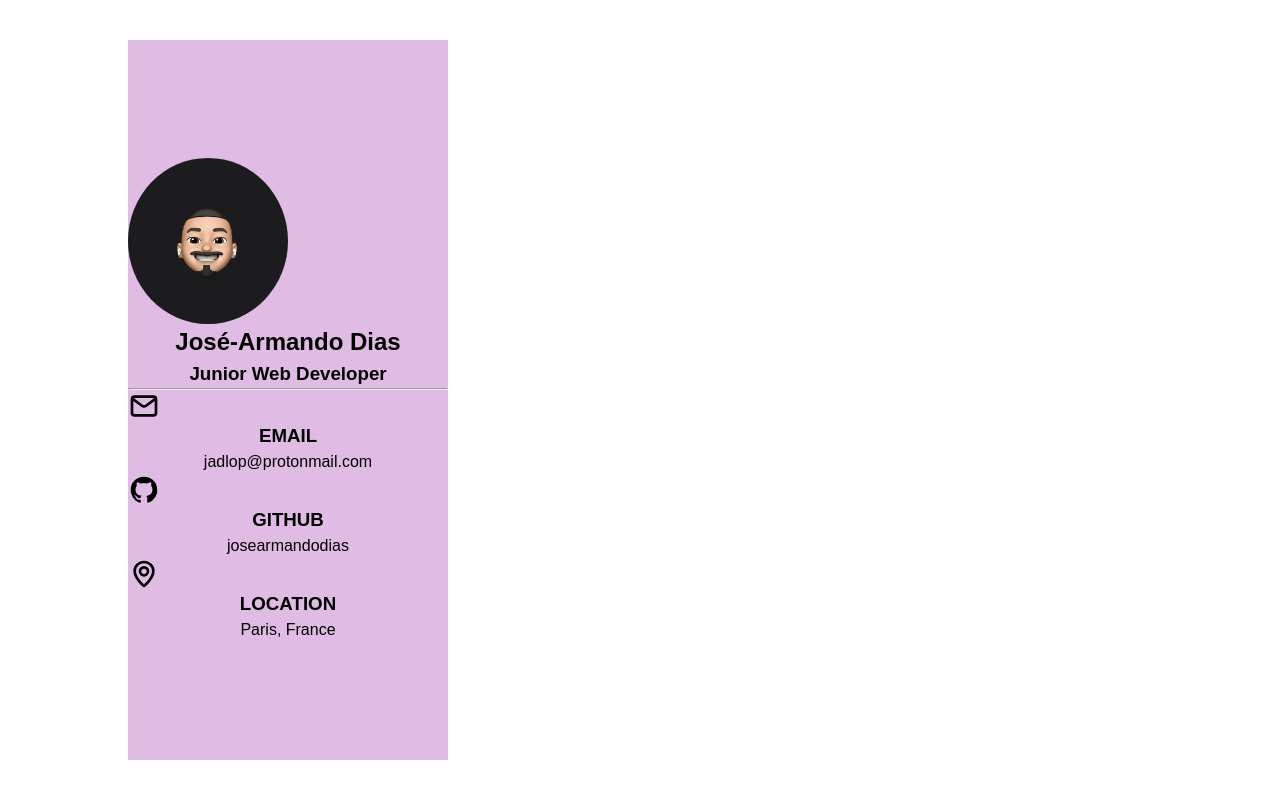
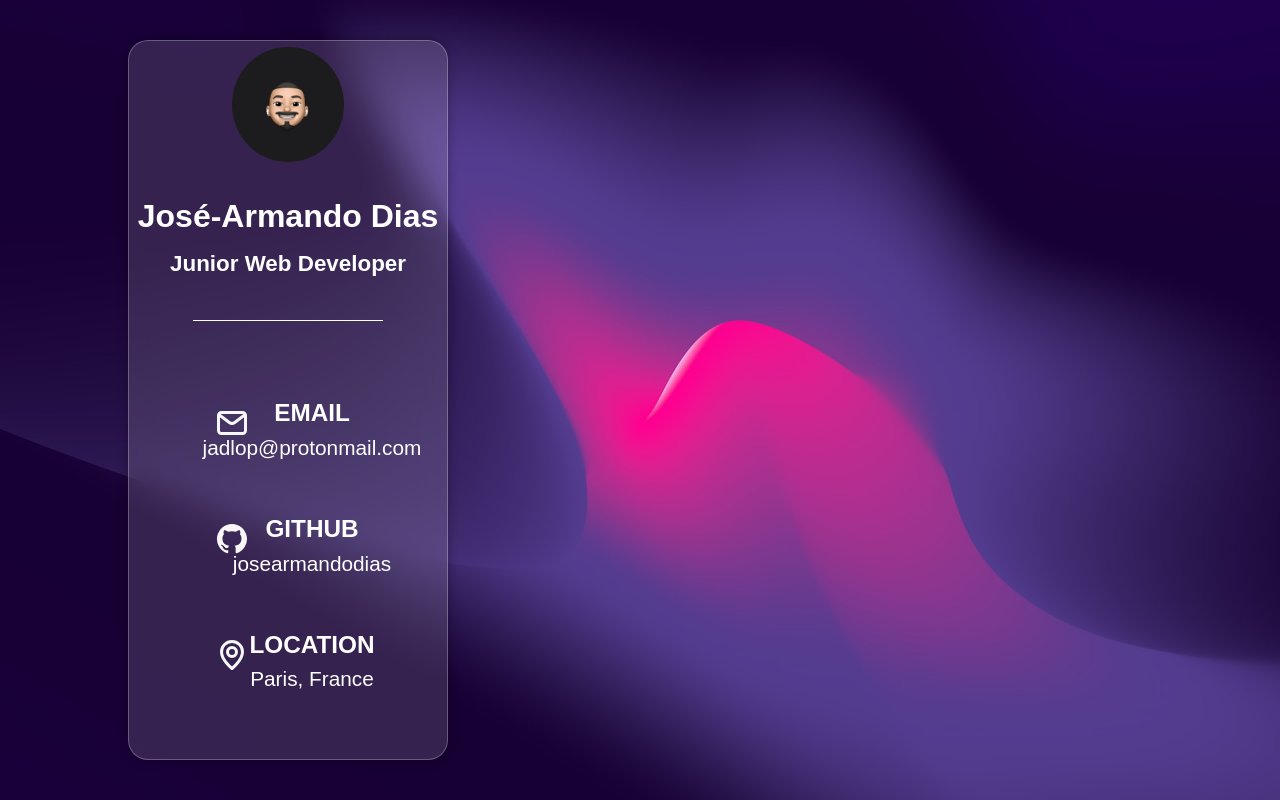
Before and after one commit to josearmandodias/josearmandodias.github.io, a plain HTML site: page index.html in a window 1280 px wide. Drawn offline with Linux system fonts and the light colour scheme.

Commit message:
added styles on the profil section

```diff
--- a/css/styles.css
+++ b/css/styles.css
@@ -1,12 +1,22 @@
 html {
     font-size: 62,5%;
+
 }
 
 body {
     font-family: Arial, Helvetica, sans-serif;
+    background-image: url(/images/milad-fakurian-nY14Fs8pxT8-unsplash.jpg);
+    background-repeat: no-repeat;
+    background-size: cover;
+    background-position: center;
 }
 
 /* Header */
+
+header {
+    margin-top: auto;
+    margin-bottom: auto;
+}
 
 .container {
     display: flex;
@@ -18,33 +28,90 @@ body {
     display: flex;
     flex-direction: column;
     justify-content: center;
-    background-color: #E0BBE4;
+    background-color: #d6d6d6;
+    border-radius: 20px;
     width: 25%;
     height: 90%;
     margin-left: 10%;
+    border: 1px solid rgba(255, 255, 255, .25);
+    border-radius: 20px;
+    background-color: rgba(255, 255, 255, 0.133);
+    box-shadow: 0 0 10px 1px rgba(0, 0, 0, 0.25);
+    backdrop-filter: blur(15px);
 }
+
 
 .header-profil {
     text-align: center;
+    position: relative;
+    line-height: 3rem;
+    bottom: 10%;
 }
 
 .header-contact {
+    display: flex;
+    position: relative;
+    flex-direction: column;
+    justify-content: center;
+    font-size: 1.3rem;
+    gap: 3rem;
     text-align: center;
+    margin-top: 5%;
+    margin-left: 3rem;
+}
+
+.separator {
+    background-color: #fff;
+    width: 60%;
+    height: 0.5px;
+    margin-left: 20%;
+    margin-right: auto;
+    margin-top: 10%;
 }
 
 .header-profil img {
+    display: block;
+    margin: auto;
     border-radius: 50%;
-    width: 50%;
+    width: 35%;
+    margin-bottom: 30px;
 }
 
-.header-contact-email img {
-    width: 10%;
+.header-profil h1 {
+    color: #fff;
+    font-size: 2rem;
 }
 
-.header-contact-github img {
-    width: 10%;
+.header-profil h3 {
+    color: #fff;
+    font-size: 1.4rem;
 }
 
-.header-contact-location img {
-    width: 10%;
+.header-contact-icon h3 {
+    color: #fff;
 }
+
+.header-contact-icon a {
+    text-decoration: none;
+    color: #fff;
+}
+
+.header-contact-icon img:hover {
+    color: #ed1690;
+    filter: invert(30%) sepia(78%) saturate(7044%) hue-rotate(313deg) brightness(94%) contrast(98%);
+}
+
+.header-contact-icon img {
+    display: inline-block;
+    position: absolute;
+    left: 10%;
+    width: 3.5rem;
+    padding: 10px;
+    filter: invert(100%) sepia(0%) saturate(7493%) hue-rotate(307deg) brightness(95%) contrast(104%);
+    transition: .3s;
+    /* border-radius: 108px;
+    background: linear-gradient(145deg, #e5e5e5, #c1c1c1);
+    box-shadow:  15px 15px 30px #b6b6b6,
+                -15px -15px 30px #f6f6f6;
+    */
+}
--- a/index.html
+++ b/index.html
@@ -7,6 +7,7 @@
     <title>José-Armando Dias</title>
     <link rel="stylesheet" href="../css/reset.css">
     <link rel="stylesheet" href="../css/styles.css">
+    <base target="_blank">
 </head>
 <body>
     <div class="container">
@@ -16,27 +17,24 @@
                     <img src="/images/IMG-2743.jpg" alt="profil-image">
                     <h1>José-Armando Dias</h1>
                     <h3>Junior Web Developer</h3>
-                    <hr>
+                    <div class="separator"></div>
                 </section>
 
                 <section class="header-contact">
-                    <div class="header-contact-email">
-
+                    <div class="header-contact-icon">
+                        <a href="mailto:jadlop@protonmail.com"><img src="/images/email-svgrepo-com.svg" alt="email-icon"></a>
+                        <h3>EMAIL</h3>
+                        <a>jadlop@protonmail.com</a>
                     </div>
-                    <div class="header-contact-email">
-                        <img src="/images/email-svgrepo-com.svg" alt="email-icon">
-                        <h3>EMAIL</h3>
-                        <p>jadlop@protonmail.com</p>
+                    <div class="header-contact-icon">
+                        <a href="https://github.com/josearmandodias"><img src="/images/github-svgrepo-com.svg" alt="github-icon"></a>
+                        <h3>GITHUB</h3>
+                        <a>josearmandodias</a>
                     </div>
-                    <div class="header-contact-github">
-                        <img src="/images/github-svgrepo-com.svg" alt="github-icon">
-                        <h3>GITHUB</h3>
-                        <p>josearmandodias</p>
-                    </div>
-                    <div class="header-contact-location">
+                    <div class="header-contact-icon">
                         <img src="/images/location-point-svgrepo-com.svg" alt="location-icon">
                         <h3>LOCATION</h3>
-                        <p>Paris, France</p>
+                        <a>Paris, France</a>
                     </div>
                 </section>
 
```
Also changed, not shown: images/milad-fakurian-nY14Fs8pxT8-unsplash.jpg (added).
